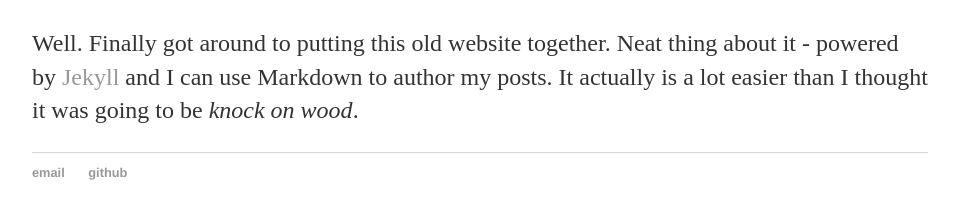
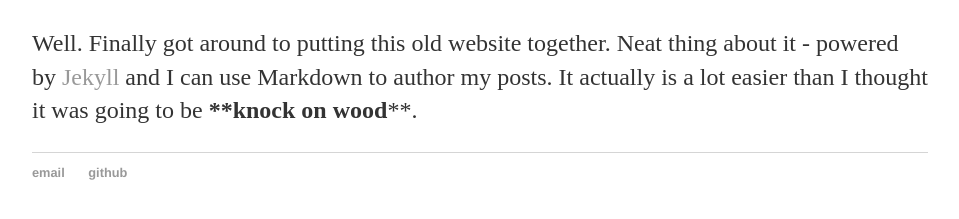
Before and after one commit to technology-jt/personal-site, a Jekyll site: the page built from _posts/2021-08-22-justin-theodore-site-launched.md, in a window 1280 px wide. Shown: the part 283-502 px from the top of the page, without its empty margins (160-1119 px from the left). Built offline with Jekyll 4.4.1, drawn with Linux system fonts in a browser that asks for light colours.

```diff
--- a/_posts/2021-08-22-justin-theodore-site-launched.md
+++ b/_posts/2021-08-22-justin-theodore-site-launched.md
@@ -4,4 +4,4 @@ title: "Justin Thomas, Engineer, launches personal site."
 date: 2021-08-22
 ---
 
-Well. Finally got around to putting this old website together. Neat thing about it - powered by [Jekyll](http://jekyllrb.com) and I can use Markdown to author my posts. It actually is a lot easier than I thought it was going to be *knock on wood*.
+Well. Finally got around to putting this old website together. Neat thing about it - powered by [Jekyll](http://jekyllrb.com) and I can use Markdown to author my posts. It actually is a lot easier than I thought it was going to be ****knock on wood****.
```
